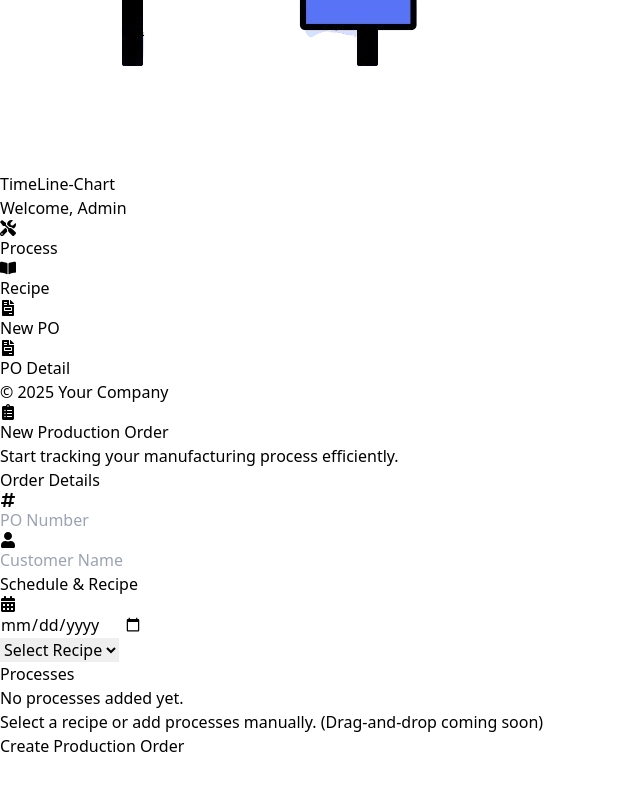
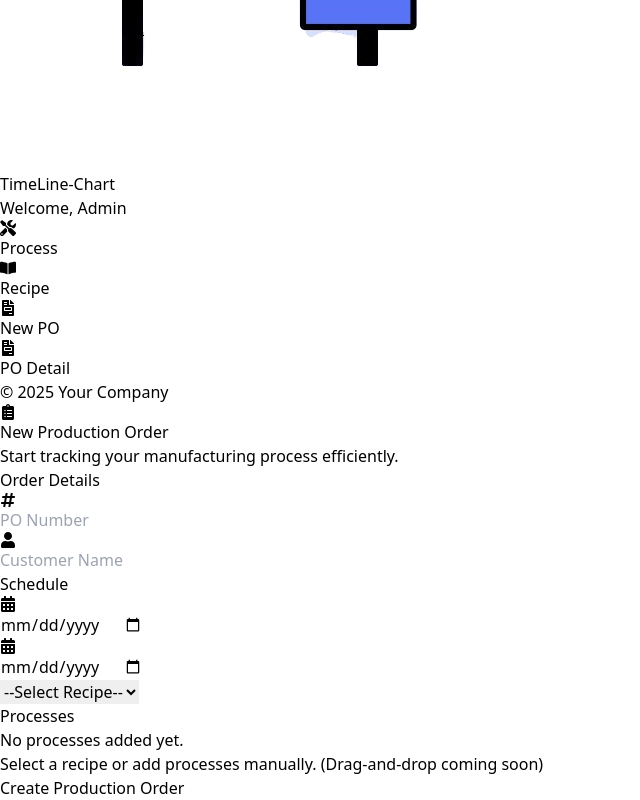
Before and after one commit to InfoLazeTech/Gantt-product-tracker, a React (Vite) app: page /newpo in a window 1280 px wide. Shown: the part 328-1128 px from the top of the page, without its empty margins (0-640 px from the left). Before the commit the page ends 1086 px from the top, so only its background shows below. Built offline with nearby package versions, Linux system fonts and the light colour scheme.

Commit message:
Recipe Add design

```diff
--- a/src/Pages/NewPo.jsx
+++ b/src/Pages/NewPo.jsx
@@ -4,7 +4,6 @@ import {
   FaCalendarAlt,
   FaUser,
   FaHashtag,
-  FaPlus,
   FaTrash,
   FaGripVertical,
 } from "react-icons/fa";
@@ -42,43 +41,54 @@ const ProductionOrderForm = () => {
         <form className="px-8 py-8 space-y-8">
           {/* PO Details */}
           <div>
-            <h3 className="text-base font-semibold text-gray-600 mb-2">Order Details</h3>
-            <div className="grid grid-cols-1 md:grid-cols-2 gap-5">
+            <h3 className="text-sm font-semibold text-gray-700 mb-1">Order Details</h3>
+            <div className="grid grid-cols-1 md:grid-cols-2 gap-3">
               <div className="relative">
-                <FaHashtag className="absolute left-3 top-3 text-gray-300" />
+                <FaHashtag className="absolute left-2 top-2.5 text-gray-300 text-sm" />
                 <input
                   type="text"
                   placeholder="PO Number"
-                  className="pl-10 pr-4 py-2 border border-gray-200 rounded-md w-full focus:ring-2 focus:ring-gray-400 focus:outline-none bg-gray-50 text-gray-800"
+                  className="pl-8 pr-3 py-1.5 border border-gray-200 rounded-lg w-full focus:ring-2 focus:ring-gray-400 focus:outline-none bg-gray-50 text-gray-800 text-sm shadow-sm"
                 />
               </div>
               <div className="relative">
-                <FaUser className="absolute left-3 top-3 text-gray-300" />
+                <FaUser className="absolute left-2 top-2.5 text-gray-300 text-sm" />
                 <input
                   type="text"
                   placeholder="Customer Name"
-                  className="pl-10 pr-4 py-2 border border-gray-200 rounded-md w-full focus:ring-2 focus:ring-gray-400 focus:outline-none bg-gray-50 text-gray-800"
+                  className="pl-8 pr-3 py-1.5 border border-gray-200 rounded-lg w-full focus:ring-2 focus:ring-gray-400 focus:outline-none bg-gray-50 text-gray-800 text-sm shadow-sm"
                 />
               </div>
             </div>
           </div>
           {/* Date & Recipe */}
           <div>
-            <h3 className="text-base font-semibold text-gray-600 mb-2">Schedule & Recipe</h3>
-            <div className="grid grid-cols-1 md:grid-cols-2 gap-5">
+            <h3 className="text-sm font-semibold text-gray-700 mb-1">Schedule</h3>
+            <div className="grid grid-cols-1 md:grid-cols-3 gap-3">
               <div className="relative">
-                <FaCalendarAlt className="absolute left-3 top-3 text-gray-300" />
+                <FaCalendarAlt className="absolute left-2 top-2.5 text-gray-300 text-sm" />
                 <input
                   type="date"
-                  className="pl-10 pr-4 py-2 border border-gray-200 rounded-md w-full focus:ring-2 focus:ring-gray-400 focus:outline-none bg-gray-50 text-gray-800"
+                  className="pl-8 pr-3 py-1.5 border border-gray-200 rounded-lg w-full focus:ring-2 focus:ring-gray-400 focus:outline-none bg-gray-50 text-gray-800 text-sm shadow-sm"
+                  placeholder="Start Date"
                 />
               </div>
-              <div>
-                <select className="border border-gray-200 rounded-md px-4 py-2 w-full focus:ring-2 focus:ring-gray-400 focus:outline-none bg-gray-50 text-gray-800">
-                  <option value="">Select Recipe</option>
-                  {/* Dynamic options */}
-                </select>
+              <div className="relative">
+                <FaCalendarAlt className="absolute left-2 top-2.5 text-gray-300 text-sm" />
+                <input
+                  type="date"
+                  className="pl-8 pr-3 py-1.5 border border-gray-200 rounded-lg w-full focus:ring-2 focus:ring-gray-400 focus:outline-none bg-gray-50 text-gray-800 text-sm shadow-sm"
+                  placeholder="Estimated Date"
+                />
               </div>
+            </div>
+          </div>
+          <div>
+            <div>
+              <select className="border border-gray-200 rounded-lg px-3 py-1.5 w-full focus:ring-2 focus:ring-gray-400 focus:outline-none bg-gray-50 text-gray-800 text-sm shadow-sm">
+                <option value="">--Select Recipe--</option>
+                {/* Dynamic options */}
+              </select>
             </div>
           </div>
           {/* Processes Section */}
--- a/src/Pages/Recipe.jsx
+++ b/src/Pages/Recipe.jsx
@@ -13,7 +13,7 @@ import { DragDropContext, Droppable, Draggable } from "@hello-pangea/dnd";
 
 export default function Recipe() {
   const dispatch = useDispatch();
-  const { recipe, loading } = useSelector((state) => state.recipe);
+  const { recipes, loading } = useSelector((state) => state.recipe);
   const { process } = useSelector((state) => state.process);
 
   const [showModal, setShowModal] = useState(false);
@@ -70,7 +70,7 @@ export default function Recipe() {
     try {
       let result;
       if (isEditMode) {
-        const selectedRecipe = recipe.recipes.find(
+        const selectedRecipe = recipes.find(
           (r) => r._id === editingRecipeId
         );
         if (!selectedRecipe) {
@@ -150,8 +150,8 @@ const handleDeleteRecipe = () => {
             </tr>
           </thead>
           <tbody>
-            {Array.isArray(recipe.recipes) && recipe.recipes.length > 0 ? (
-              recipe.recipes.map((item, idx) => (
+            {Array.isArray(recipes) && recipes.length > 0 ? (
+              recipes.map((item, idx) => (
                 <tr
                   key={item._id || idx}
                   className="hover:bg-gray-50 text-gray-800"
--- a/src/redux/features/recipeSlice.js
+++ b/src/redux/features/recipeSlice.js
@@ -115,7 +115,7 @@ const recipeSlice = createSlice({
       .addCase(deleteRecipe.fulfilled, (state, action) => {
         state.loading = false;
         state.message = action.payload.message;
-        state.recipe.recipes = state.recipe.recipes.filter(
+        state.recipes = state.recipes.filter(
           (r) => r.recipeId !== action.meta.arg.id
         );
         toast.success(state.message);
```
Lines whose indentation alone changed are shown as unchanged.
